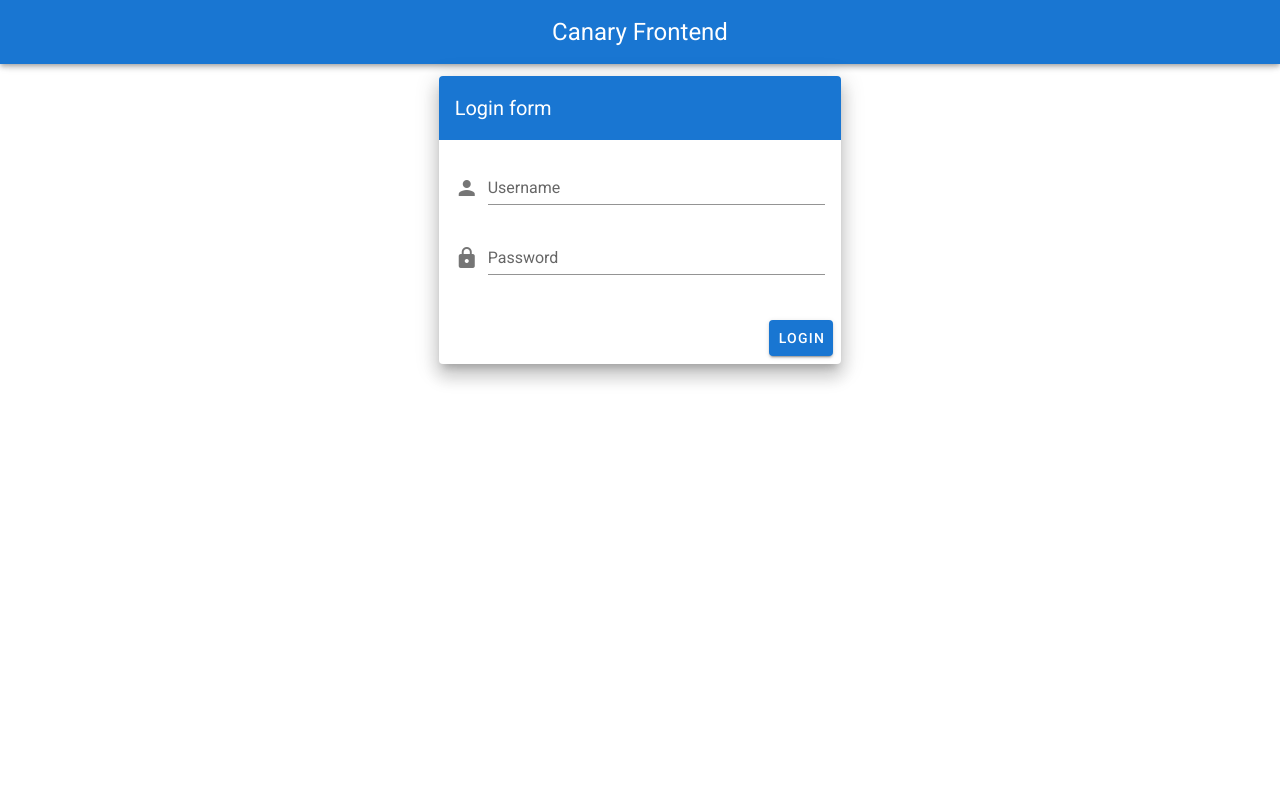
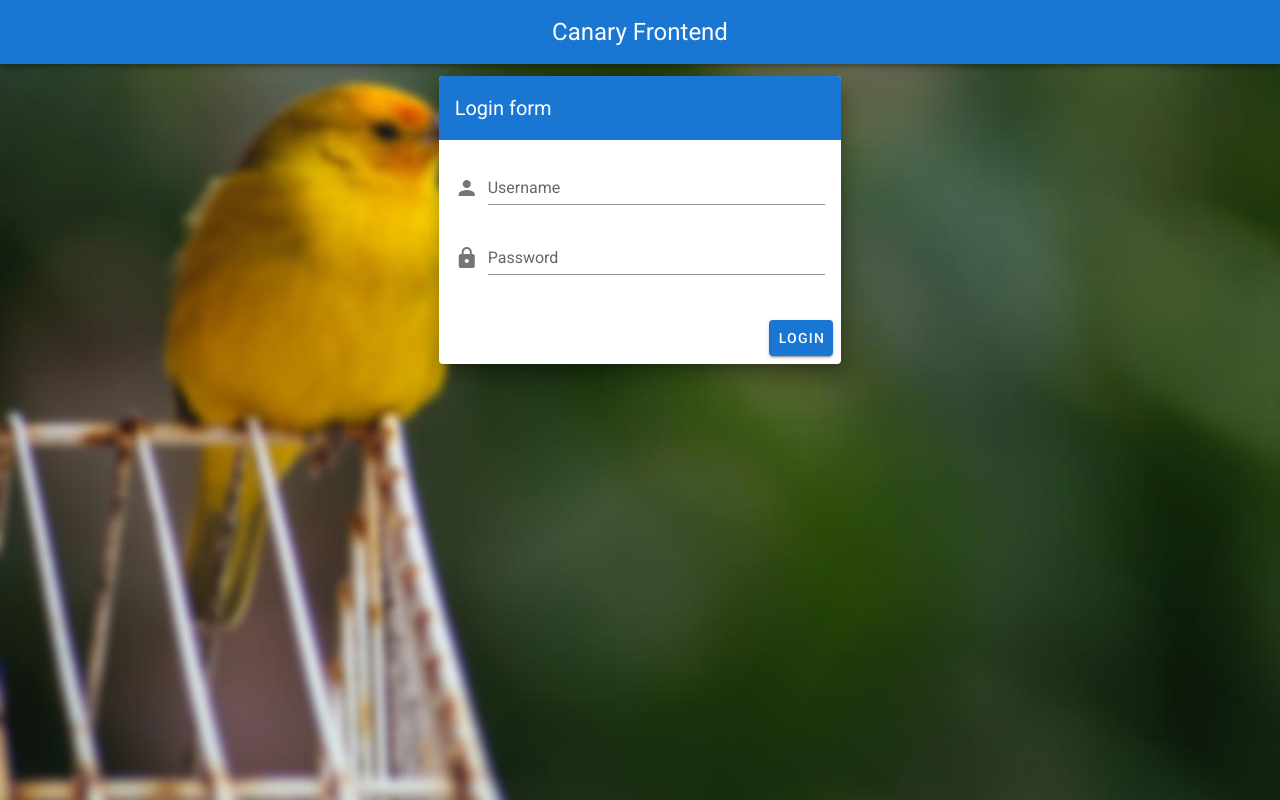
Before and after one commit to dodancs/FIIT-BP-Canaries-Frontend, a Vue app: page /login in a window 1280 px wide. Built offline with nearby package versions, Linux system fonts and the light colour scheme.

Commit message:
added background; when editing canary, current settings are pre-selected for the canary

```diff
--- a/src/App.vue
+++ b/src/App.vue
@@ -1,5 +1,5 @@
 <template>
-  <v-app>
+  <v-app :style="`background-image:url(${background});background-size:cover;`">
     <v-content>
       <BasicToolbar v-if="isLogin" />
       <AdminToolbar v-else />
@@ -33,6 +33,9 @@ export default {
     isLogin() {
       // console.log(this.$route.path);
       return this.$route.path == "/login";
+    },
+    background() {
+      return require("./assets/background.jpg");
     }
   },
 
--- a/src/views/HomePage.vue
+++ b/src/views/HomePage.vue
@@ -310,6 +310,11 @@ export default {
     },
     editItem(item) {
       this.toEdit = item;
+      var canary = this.canaries.find(c => c.uuid == item.uuid);
+      var ss = this.sites.find(s => s.uuid == canary.site);
+      var sa = this.users.find(u => u.uuid == canary.assignee);
+      this.selectedSite = ss == null ? null : ss.uuid;
+      this.selectedAssignee = sa == null ? null : sa.uuid;
       this.editDialog = true;
     },
     deleteItem(item) {
```
Also changed, not shown: src/assets/background.jpg (added).
